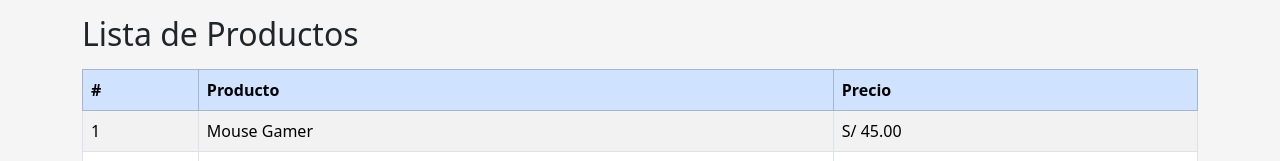
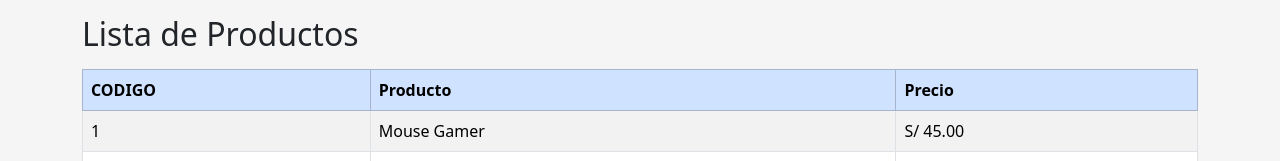
Before and after one commit to JAWATSAPP/EA1_WEB, a plain HTML site: page index.html in a window 1280 px wide. Shown: the part 176-337 px from the top of the page. Drawn offline with nearby package versions, Linux system fonts and the light colour scheme.

Commit message:
EA1 SEMANA 1 Y 2

```diff
--- a/index.html
+++ b/index.html
@@ -5,7 +5,7 @@
     <meta name="viewport" content="width=device-width, initial-scale=1.0">
     <title>Mi Página Informativa</title>
 
-    <!-- Bootstrap CSS -->
+
     <link href="https://cdn.jsdelivr.net/npm/bootstrap@5.3.2/dist/css/bootstrap.min.css" rel="stylesheet">
 
     <style>
@@ -25,7 +25,7 @@
 </head>
 <body>
 
-    <!-- PRESENTACIÓN -->
+
     <header>
         <h1>PRIMERA EVALUACION PARA SUBIR EN  RENDER</h1>
         <p>PAGINA INFORMATIVA DESPLIGUE EN RENDER</p>
@@ -33,12 +33,12 @@
 
     <div class="container">
 
-        <!-- TABLA / LISTA -->
+
         <h2 class="mt-4">Lista de Productos</h2>
         <table class="table table-bordered table-striped mt-3">
             <thead class="table-primary">
                 <tr>
-                    <th>#</th>
+                    <th>CODIGO</th>
                     <th>Producto</th>
                     <th>Precio</th>
                 </tr>
@@ -62,7 +62,7 @@
             </tbody>
         </table>
 
-        <!-- FORMULARIO -->
+
         <h2 class="mt-5">Formulario de Contacto</h2>
         <form class="mt-3 p-3 border rounded bg-white">
 
@@ -85,7 +85,6 @@
         </form>
     </div>
 
-    <!-- Bootstrap JS -->
-    <script src="https://cdn.jsdelivr.net/npm/bootstrap@5.3.2/dist/js/bootstrap.bundle.min.js"></script>
+
 </body>
 </html>
```
